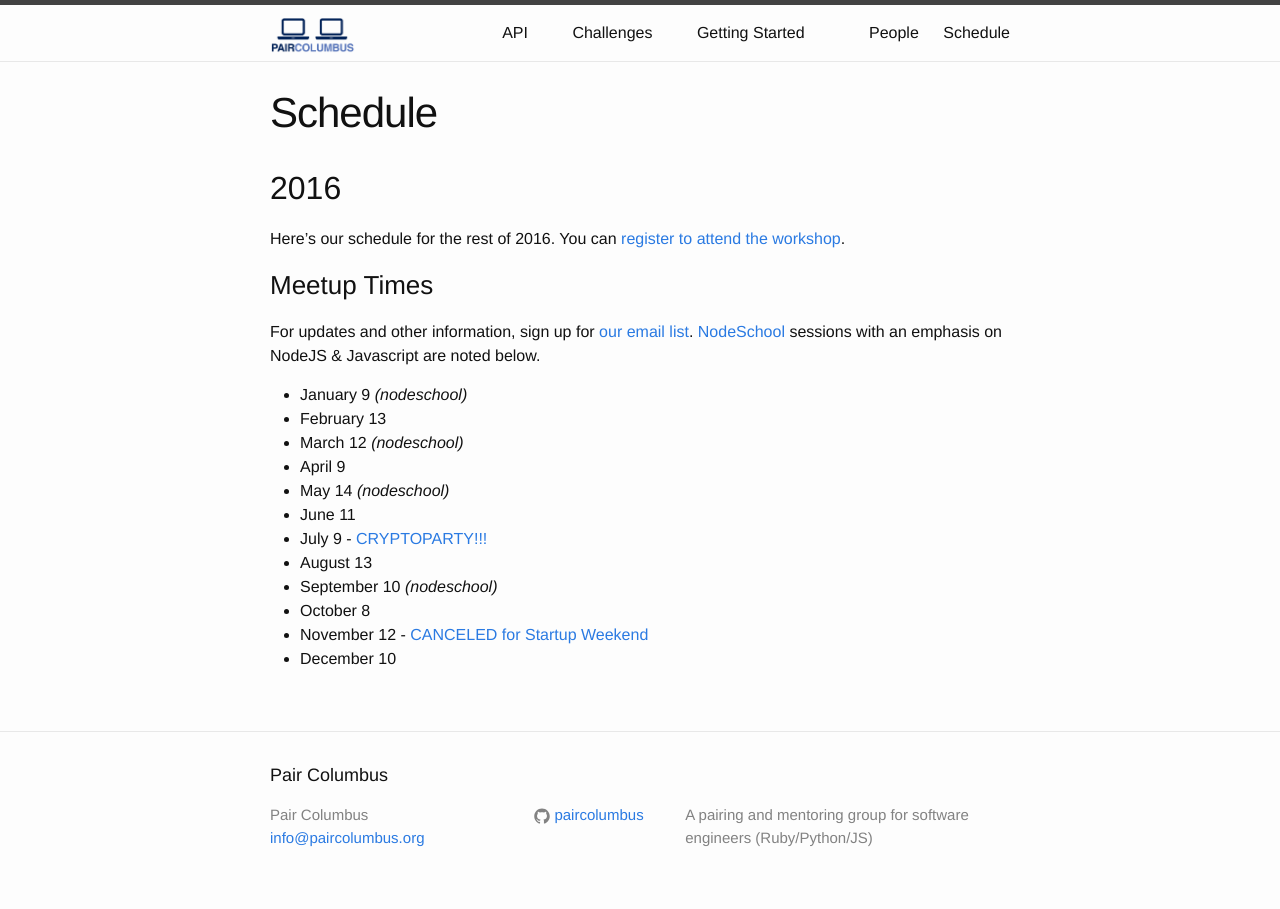
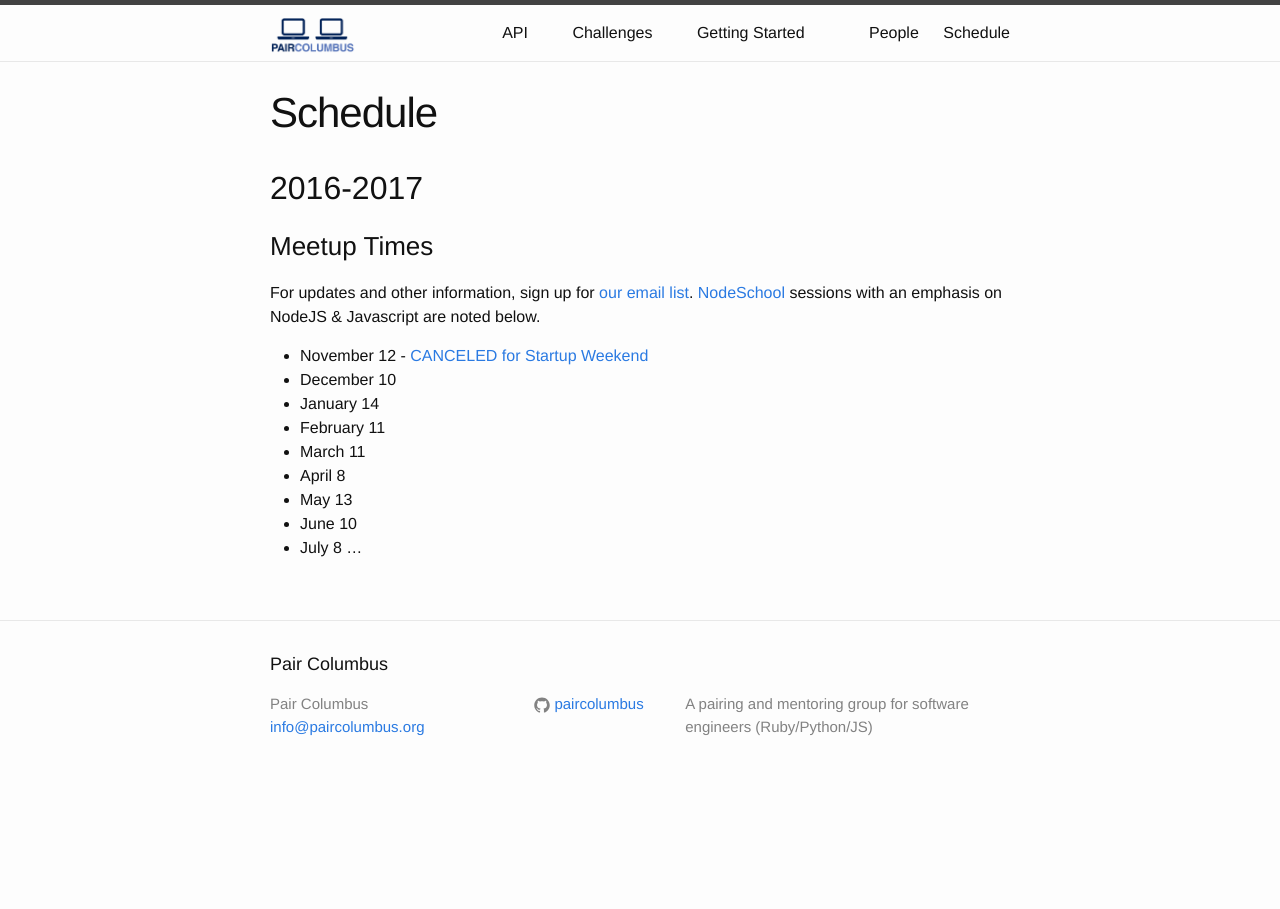
Before and after one commit to paircolumbus/paircolumbus.github.io, a Jekyll site: the page built from pages/schedule.md, in a window 1280 px wide. Built offline with Jekyll 4.4.1, drawn with Linux system fonts in a browser that asks for light colours; comment, search, counter and statistics services are not loaded.

Commit message:
Update schedule.md

```diff
--- a/pages/schedule.md
+++ b/pages/schedule.md
@@ -4,22 +4,18 @@ title: Schedule
 permalink: /schedule/
 ---
 
-## 2016
-
-Here's our schedule for the rest of 2016. You can [register to attend the workshop](https://www.eventbrite.com/e/pair-programming-mentoring-covermymeds-tickets-15224426670).
+## 2016-2017
 
 ### Meetup Times
 For updates and other information, sign up for [our email list](http://paircolumbus.org/). [NodeSchool](http://nodeschool.io) sessions with an emphasis on NodeJS & Javascript are noted below.
 
-- January 9 _(nodeschool)_
-- February 13
-- March 12 _(nodeschool)_
-- April 9
-- May 14 _(nodeschool)_
-- June 11
-- July 9 - [CRYPTOPARTY!!!](https://www.cryptoparty.in/)
-- August 13
-- September 10 _(nodeschool)_
-- October 8
 - November 12 - [CANCELED for Startup Weekend](http://www.up.co/communities/usa/columbus/startup-weekend/9968)
 - December 10
+- January 14
+- February 11
+- March 11
+- April 8
+- May 13
+- June 10
+- July 8
+...
```
